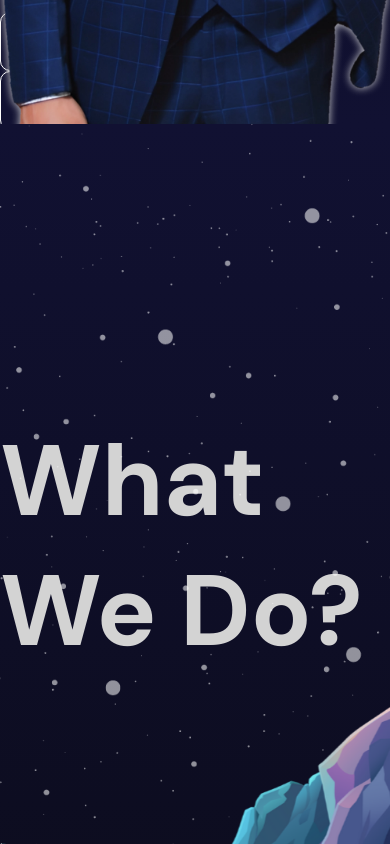
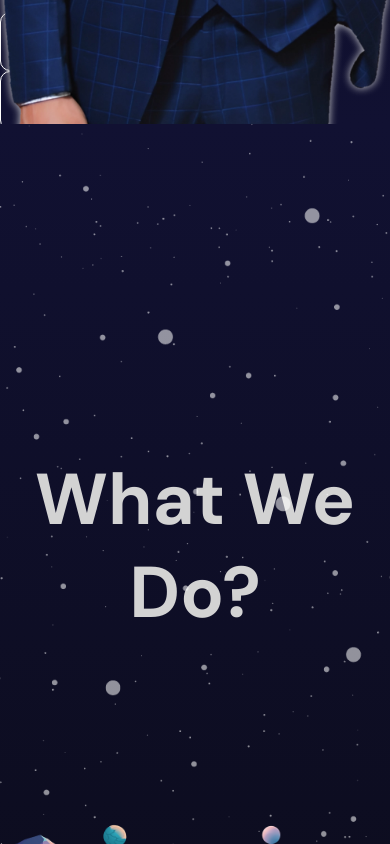
Before and after one commit to AmanKhansili/PORTFOLIO, a React (Vite) app: page / in a window 390 px wide. Shown: the part 720-1564 px from the top of the page. Built offline with nearby package versions, Linux system fonts and the light colour scheme.

Commit message:
Adding media query

```diff
--- a/src/component/contact/contact.scss
+++ b/src/component/contact/contact.scss
@@ -1,3 +1,5 @@
+@import "../../app.scss";
+
 .contact {
   height: 100%;
   max-width: 1366px;
@@ -6,15 +8,32 @@
   align-items: center;
   gap: 50px;
 
+  @include mobile {
+    width: 100%;
+    padding: 10px;
+    flex-direction: column;
+  }
+
   .textContainer {
     flex: 1;
     display: flex;
     flex-direction: column;
     gap: 40px;
 
+    @include mobile {
+      gap: 20px;
+      text-align: center;
+      align-items: center;
+      margin-top: 70px;
+    }
+
     h1 {
       font-size: 100px;
       line-height: 88px;
+
+      @include mobile {
+        font-size: 36px;
+      }
     }
 
     span {
@@ -25,6 +44,12 @@
   .formContainer {
     flex: 1;
     position: relative;
+
+    @include mobile {
+      padding: 50px;
+      width: 100%;
+    }
+
 
     .phoneSvg {
       stroke: orange;
@@ -45,6 +70,10 @@
         border: 1px solid white;
         color: white;
         border-radius: 5px;
+
+        @include mobile {
+          padding: 10px;
+        }
       }
 
       button {
@@ -53,6 +82,9 @@
         background-color: orange;
         cursor: pointer;
         font-weight: 500;
+        @include mobile {
+          padding: 10px;
+        }
       }
     }
   }
--- a/src/component/parallax/parallax.scss
+++ b/src/component/parallax/parallax.scss
@@ -1,3 +1,5 @@
+@import "../../app.scss";
+
 .parallax {
   width: 100%;
   height: 100%;
@@ -6,9 +8,16 @@
   align-items: center;
   justify-content: center;
   overflow: hidden;
+
   h1 {
     font-size: 100px;
+
+    @include mobile {
+      font-size: 72px;
+      text-align: center;
+    }
   }
+
   .mountains {
     background-image: url("/mountains.png");
     background-size: cover;
@@ -17,15 +26,23 @@
     height: 100%;
     position: absolute;
     z-index: 3;
+
+    @include mobile {
+      background-size: contain;
+      background-repeat: no-repeat;
+    }
   }
   .planets {
-    background-image: url("/planets.png");
     background-size: cover;
     background-position: bottom;
     width: 100%;
     height: 100%;
     position: absolute;
     z-index: 2;
+    @include mobile {
+      background-size: contain;
+      background-repeat: no-repeat;
+    }
   }
   .stars {
     background-image: url("/stars.png");
```
